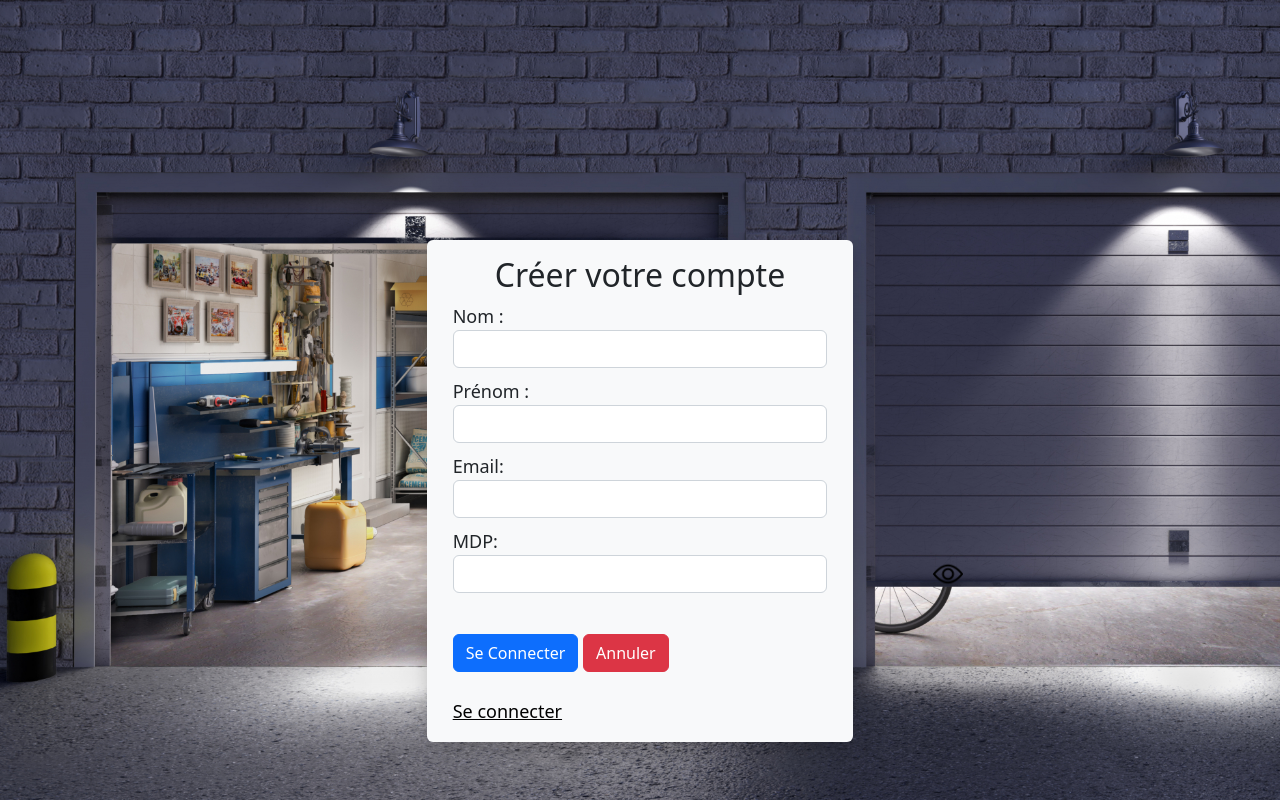
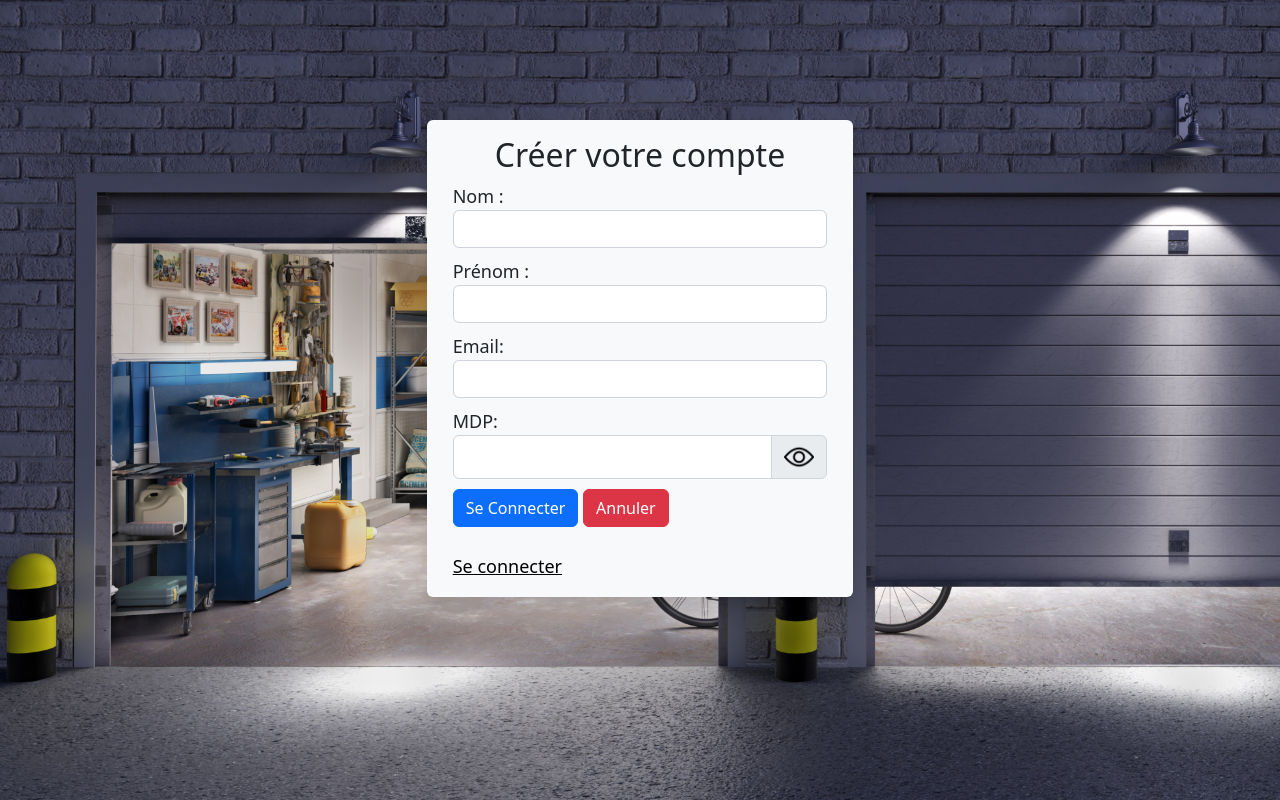
Before and after one commit to Louis-2204/Garage2023, a PHP site: the page made by index.php in a window 1280 px wide. Run offline with PHP 8.4, Linux system fonts and the light colour scheme.

Commit message:
update form register

```diff
--- a/vue/vue_inscription.php
+++ b/vue/vue_inscription.php
@@ -19,9 +19,14 @@
                 </td>
             </tr>
             <tr>
-                <td><label for="mdp">MDP:</label>
-                    <input class="form-control mb-2" type="password" name="mdp" id="mdp">
-                    <img id="eye" class="eye" src="./images/view.png" alt="" width="30px" height="30px" onclick="showhide()">
+                <td>
+                    <label for="mdp">MDP:</label>
+                    <div class="input-group">
+                        <input class="form-control mb-2" type="password" name="mdp" id="mdp">
+                        <span class="input-group-text mb-2">
+                            <img id="eye" class="eye" src="images/view.png" alt="" width="30px" height="30px" onclick="showhide()">
+                        </span>
+                    </div>
                 </td>
             </tr>
             <tr>
@@ -39,19 +44,18 @@
 </div>
 <div class="col-md-4"></div>
 <style>
-    .eye{
-        position: relative;
-        top: -43px;
-        right: -480px;
+    .eye {
+        transition-duration: 0.3s;
     }
 
-    .eye:hover{
+    .eye:hover {
         cursor: pointer;
+        transform: scale(1.15);
     }
 
     form {
         position: absolute;
-        top: 30%;
+        top: 15%;
     }
 
     body {
@@ -65,7 +69,7 @@
         width: 33.33%;
     }
 
-    a{
+    a {
         color: black !important;
         font-size: 18px !important;
         font-weight: 400 !important;
@@ -74,16 +78,16 @@
 </style>
 
 <script>
-    function showhide(){
+    function showhide() {
         const input = document.getElementById('mdp');
         const eye = document.getElementById('eye');
 
-        if(input.getAttribute('type')=="password"){
-            input.setAttribute('type','text');
-            eye.setAttribute('src','./images/hide.png')
-        }else{
-            input.setAttribute('type','password');
-            eye.setAttribute('src','./images/view.png');
+        if (input.getAttribute('type') == "password") {
+            input.setAttribute('type', 'text');
+            eye.setAttribute('src', './images/hide.png')
+        } else {
+            input.setAttribute('type', 'password');
+            eye.setAttribute('src', './images/view.png');
         }
     }
 </script>
```
